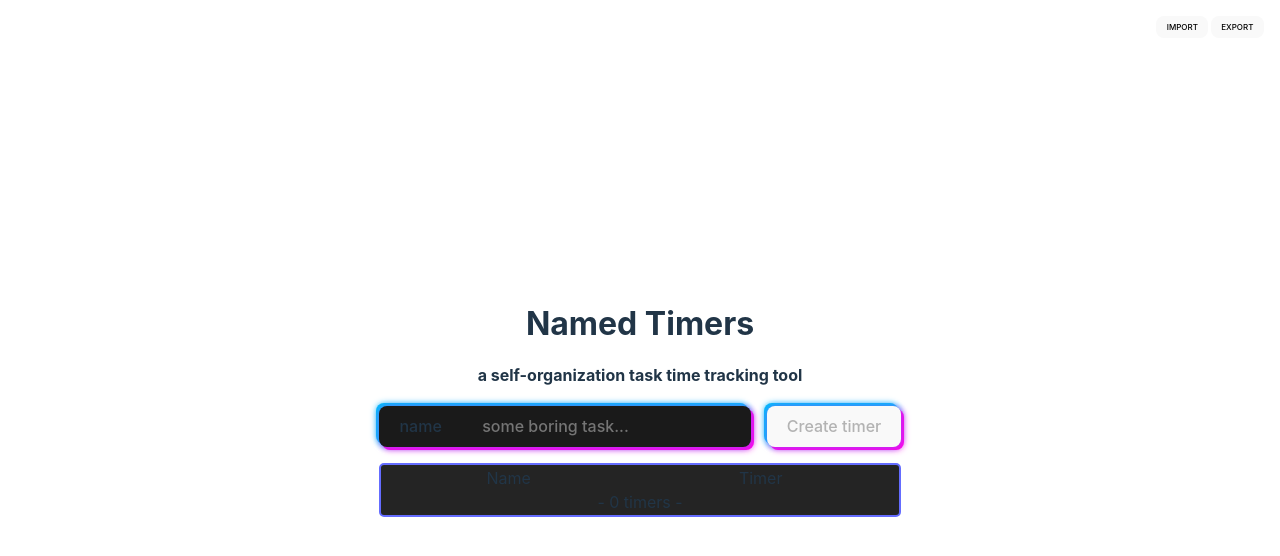
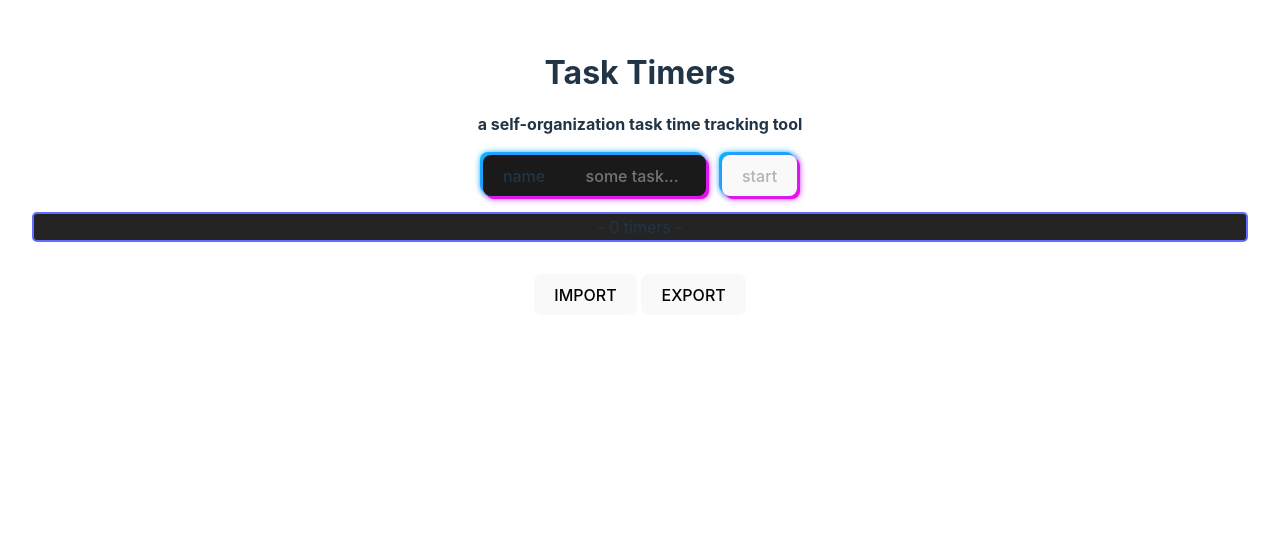
Before and after one commit to nekojanai/named-timers, a website built with Vite: page index.html in a window 1280 px wide. Built offline with nearby package versions, Linux system fonts and the light colour scheme.

Commit message:
changes: location of import & export buttons

```diff
--- a/index.html
+++ b/index.html
@@ -3,36 +3,30 @@
 
 <head>
   <meta charset="UTF-8" />
-  <link rel="icon" type="image/svg+xml" href="/vite.svg" />
+  <link rel="icon" type="image/svg+xml" href="/favicon.ico" />
   <meta name="viewport" content="width=device-width, initial-scale=1.0" />
-  <title>named timers</title>
+  <title>:: task timers ::</title>
 </head>
 
 <body>
   <div id="app">
+    <h1 class="title">Task Timers</h1>
+    <h4 class="subtitle">a self-organization task time tracking tool</h4>
+    <form id="create-timer-form" class="create-timer-form">
+      <div class="create-timer-form-input-group">
+        <label for="create-timer-name-input">name</label>
+        <input type="text" id="create-timer-name-input" name="name" placeholder="some task..." autocomplete="off" />
+      </div>
+      <button type="submit" id="create-timer-submit-button" disabled>start</button>
+    </form>
+    <table id="timer-table">
+      <tbody></tbody>
+    </table>
     <div class="main-actions">
       <input type="file" id="main-actions-file-import" accept="application/json" style="display: none;" />
       <button id="main-actions-import-button">IMPORT</button>
       <button id="main-actions-export-button">EXPORT</button>
     </div>
-    <h1 class="title">Named Timers</h1>
-    <h4 class="subtitle">a self-organization task time tracking tool</h4>
-    <form id="create-timer-form" class="create-timer-form">
-      <label for="create-timer-name-input">name</label>
-      <input type="text" id="create-timer-name-input" name="name" placeholder="some boring task..."
-        autocomplete="off" />
-      <button type="submit" id="create-timer-submit-button" disabled>Create timer</button>
-    </form>
-    <table id="timer-table">
-      <thead>
-        <tr>
-          <td>Name</td>
-          <td>Timer</td>
-          <td></td>
-        </tr>
-      </thead>
-      <tbody></tbody>
-    </table>
   </div>
   <script type="module" src="/src/main.ts"></script>
 </body>
--- a/src/main.ts
+++ b/src/main.ts
@@ -150,7 +150,7 @@ createTimerNameInputElement.oninput = function() {
 
 function updateTimerTable() {
   const backupButtonText = createTimerSubmitButtonElement.textContent!;
-  createTimerSubmitButtonElement.innerText = 'loading...';
+  createTimerSubmitButtonElement.innerText = '. . .';
   setTimeout(() => createTimerSubmitButtonElement.innerText = backupButtonText, 250)
   timerTableTBodyElement.querySelectorAll('*').forEach((e) => e.remove());
   if (timers.length <= 0) {
--- a/src/style.css
+++ b/src/style.css
@@ -15,16 +15,13 @@ a {
   color: #646cff;
   text-decoration: inherit;
 }
+
 a:hover {
   color: #535bf2;
 }
 
 body {
   margin: 0;
-  display: flex;
-  place-items: center;
-  min-width: 320px;
-  min-height: 100vh;
 }
 
 #app {
@@ -72,26 +69,30 @@ button:focus-visible {
 }
 
 .main-actions {
-  position: absolute;
-  top: 1rem;
-  right: 1rem;
-  font-size: .5rem;
+  font-size: 1rem;
+  margin-top: 2rem;
 }
 
 #create-timer-form {
   display: flex;
+    flex-wrap: wrap;
   justify-content: center;
   align-items: center;
   margin-bottom: 1rem;
   will-change: filter;
   transition: filter 300ms;
   filter: drop-shadow(0 0 .2em #646cffaa) drop-shadow(3px 3px rgb(255, 0, 234)) drop-shadow(-3px -3px rgb(3, 185, 251));
+  &>.create-timer-form-input-group {
+    display: flex;
+    flex-wrap: nowrap;
     &>label {
       border-radius: 8px 0px 0px 8px;
     }
     &>input {
       border-radius: 0px 8px 8px 0px;
       margin-right: 1rem;
+      max-width: 100px;
+    }
   }
 }
 #create-timer-form:hover {
--- a/src/utils.ts
+++ b/src/utils.ts
@@ -41,6 +41,7 @@ export const genUUID = () => {
 }
 
 export const genFile = (data: string) => {
+  crypto.getRandomValues
   const filename = `task-timers-${(new Date()).toISOString().replace(':','_').replace('.','-')}.json`;
   return new File([data], filename);
 }
```
Also changed, not shown: README.md, public/android-chrome-192x192.png (added), public/android-chrome-512x512.png (added), public/apple-touch-icon.png (added), public/favicon-16x16.png (added), public/favicon-32x32.png (added), public/favicon.ico (added), public/site.webmanifest (added). Lines whose indentation alone changed are shown as unchanged.
